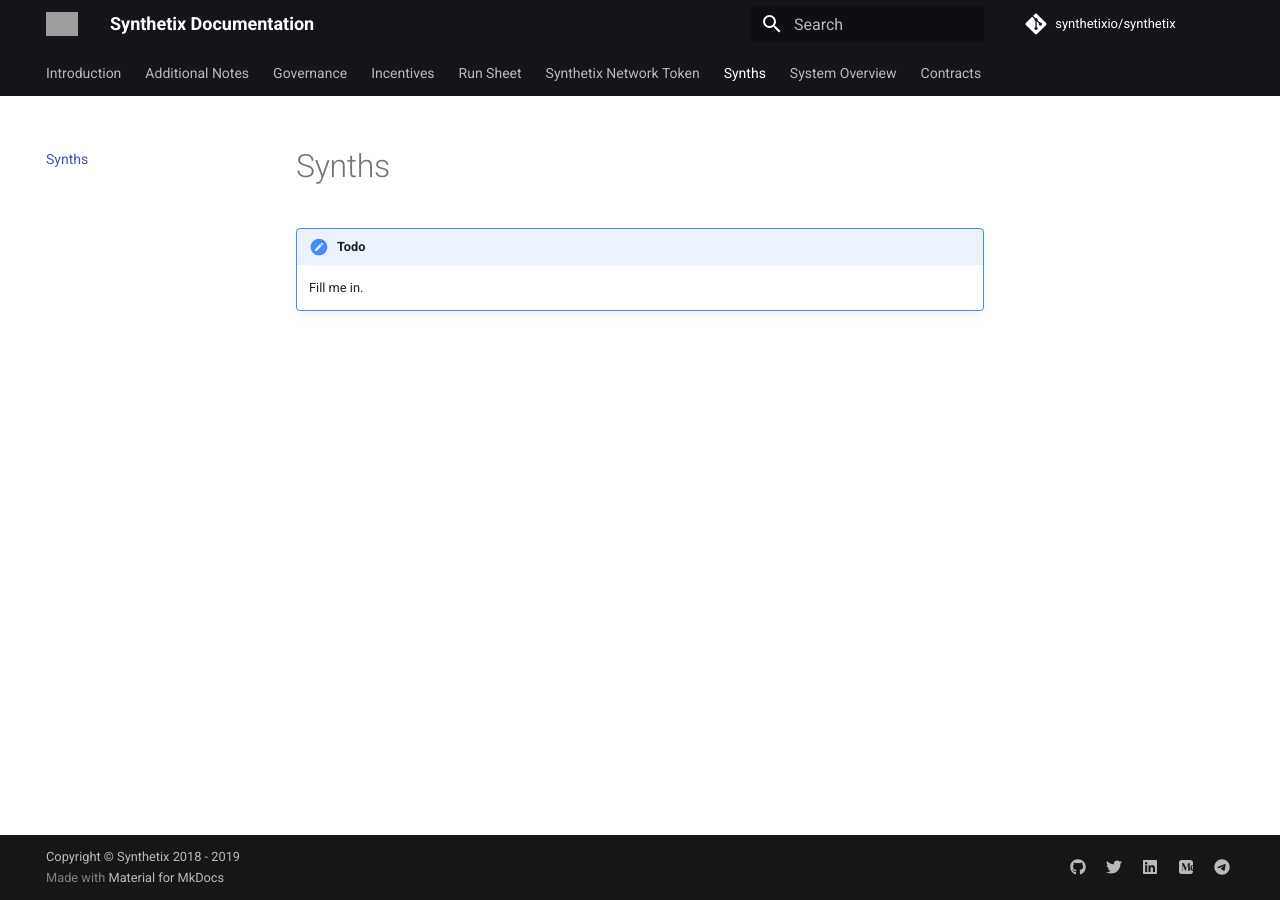
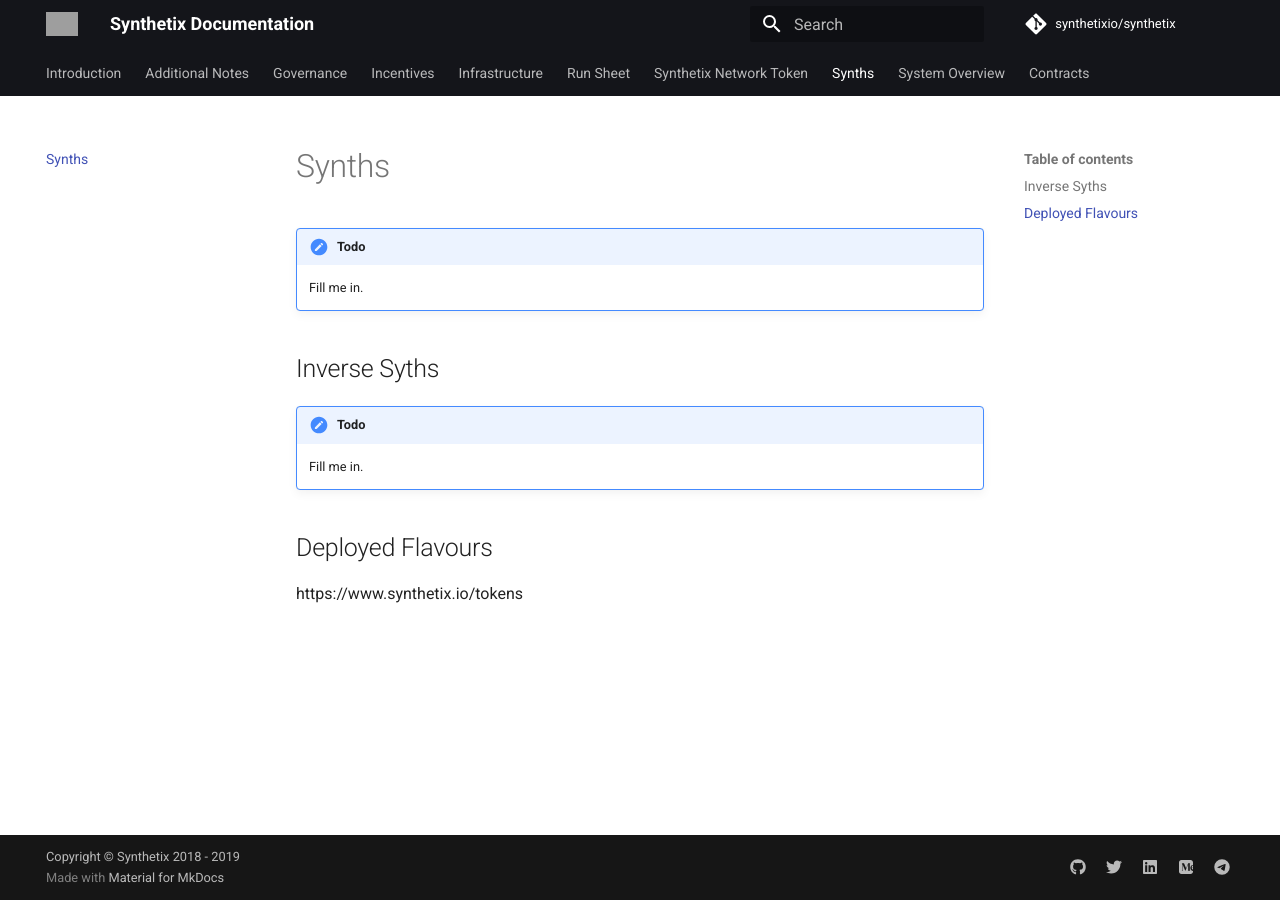
Before and after one commit to Synthetixio/synthetix, an MkDocs documentation site: the page built from docs/synths.md, in a window 1280 px wide. Built offline with MkDocs 1.6.1 and Material for MkDocs 9.7.7, drawn with Linux system fonts in a browser that asks for light colours; comment, search, counter and statistics services are not loaded; grey boxes are pictures that could not be loaded.

Commit message:
Placeholders.

```diff
--- a/docs/synths.md
+++ b/docs/synths.md
@@ -2,3 +2,12 @@
 
 !!! TODO
     Fill me in.
+
+## Inverse Syths
+
+!!! TODO
+    Fill me in.
+
+## Deployed Flavours
+
+https://www.synthetix.io/tokens
```
Also changed, not shown: docs/contracts/ArbRewarder.md (added, +4 -0 lines), docs/incentives.md (+2 -0 lines), docs/infrastructure.md (added, +4 -0 lines).
